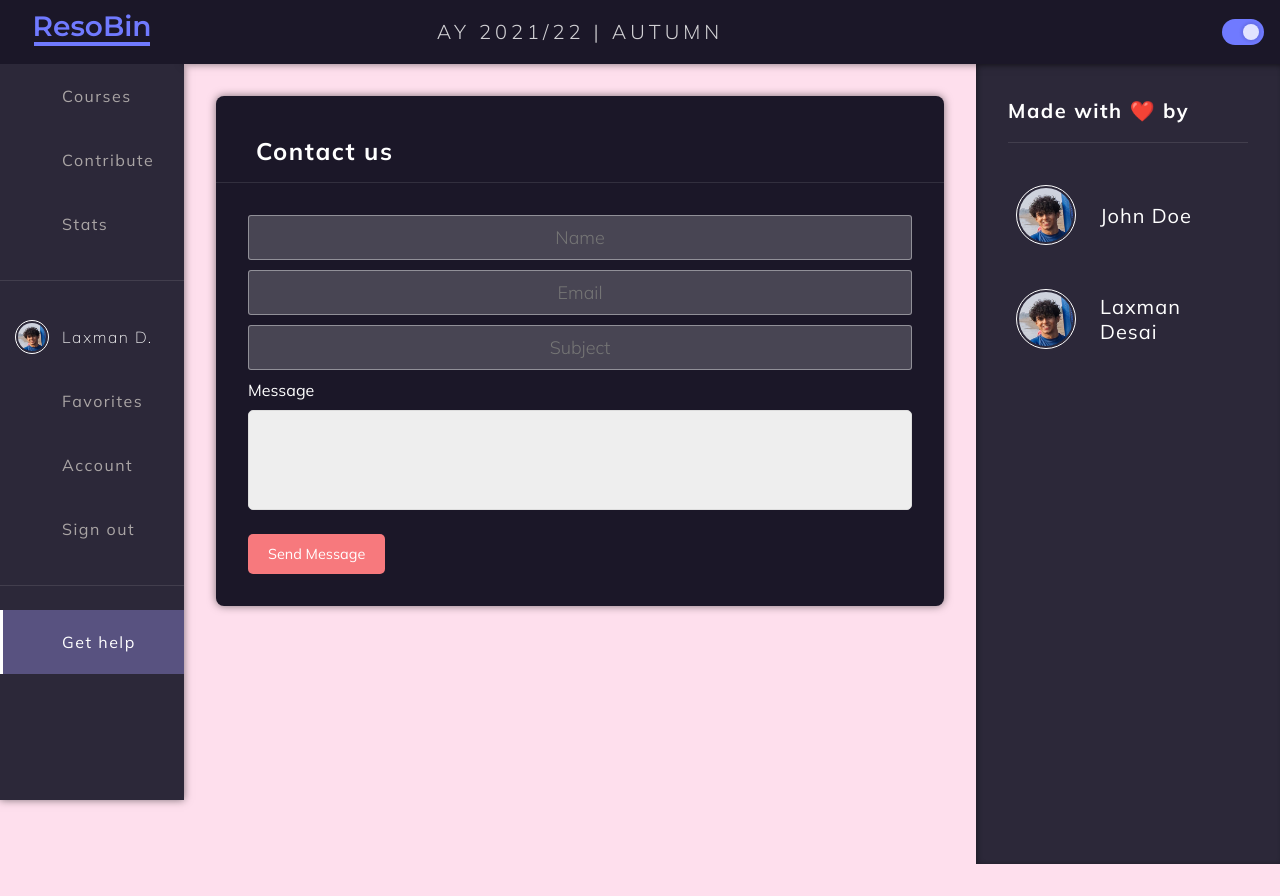
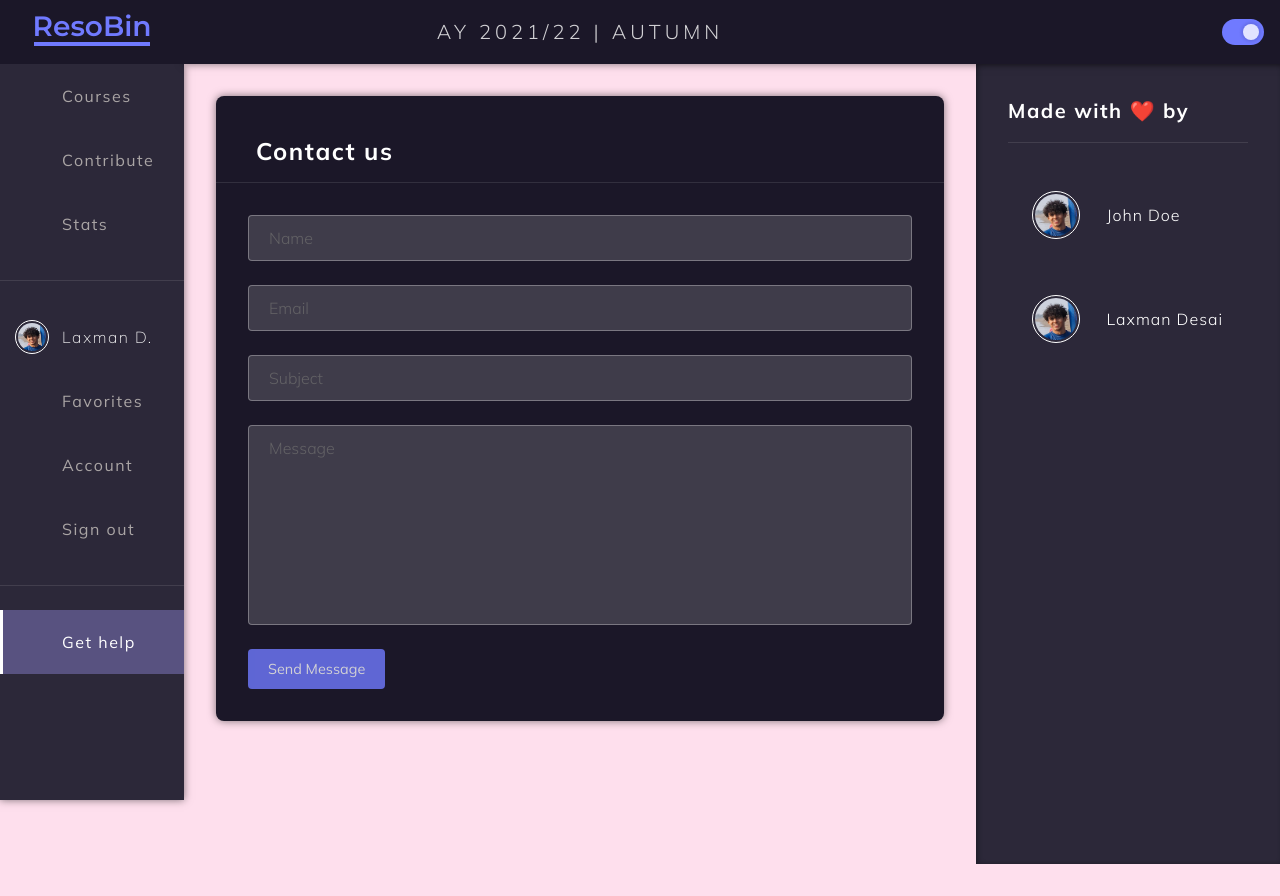
Before and after one commit to DevCom-IITB/ResoBin, a React (Create React App) app: page /contact in a window 1280 px wide. Built offline with nearby package versions, Linux system fonts and the light colour scheme; some icons are missing.

Commit message:
👌 IMPROVE: Improve contact form

```diff
--- a/src/components/contact/Developer.jsx
+++ b/src/components/contact/Developer.jsx
@@ -5,7 +5,7 @@ const Container = styled.a`
   height: 6rem;
   width: 100%;
   margin: 0.5rem 0;
-  padding: 1rem 0.5rem;
+  padding: 1rem 1.5rem;
 
   display: flex;
   flex-direction: row;
@@ -41,8 +41,8 @@ const TitleContainer = styled.div`
 `
 
 const Title = styled.h4`
-  font-weight: 400;
-  font-size: 1.25rem;
+  font-weight: 300;
+  font-size: 1rem;
   color: ${({ theme }) => theme.textColor};
   overflow: hidden;
   letter-spacing: 1px;
@@ -52,7 +52,7 @@ const Developer = ({ name, img, href, switchOrder }) => {
   return (
     <Container href={href}>
       <IconContainer>
-        <ProfileImg src={img} size="60px" />
+        <ProfileImg src={img} size="3rem" />
       </IconContainer>
       <TitleContainer>
         <Title>{name}</Title>
--- a/src/components/contact/ContactForm.jsx
+++ b/src/components/contact/form/ContactForm.jsx
@@ -1,6 +1,6 @@
 import styled from 'styled-components'
 import Divider from 'components/shared/Divider'
-import { FormBody } from 'components/contact'
+import FormBody from 'components/contact/form/FormBody'
 
 const Container = styled.div`
   display: flex;
--- a/src/components/contact/form/FormBody.jsx
+++ b/src/components/contact/form/FormBody.jsx
@@ -4,7 +4,7 @@ import {
   StyledInput,
   StyledTextArea,
   StyledButton,
-} from 'components/contact/form/Input'
+} from 'components/contact/form/FormElements'
 
 const initalState = {
   name: '',
@@ -15,10 +15,7 @@ const initalState = {
 
 const ContainerForm = styled.form`
   margin: 2rem;
-`
-
-const Label = styled.div`
-
+  appearance: none;
 `
 
 const FormBody = () => {
@@ -34,16 +31,15 @@ const FormBody = () => {
     <ContainerForm>
       <StyledInput placeholder="Name" type="text" />
       <StyledInput placeholder="Email" type="email" />
-      <StyledInput placeholder="Subject" type="text" />
+      <StyledInput placeholder="Subject" type="text" height="2rem" />
 
-      <Label htmlFor="message">Message</Label>
       <StyledTextArea
-        name="message"
+        placeholder="Message"
         value={state.message}
         onChange={handleInput}
       />
 
-      <StyledButton type="submit" disabled="true">
+      <StyledButton type="submit">
         Send Message
       </StyledButton>
     </ContainerForm>
--- /dev/null
+++ b/src/components/contact/form/FormElements.jsx
@@ -0,0 +1,65 @@
+import styled, { css } from "styled-components";
+import HEX2RGBA from 'helpers/HEX2RGBA'
+
+const sharedStyles = css`
+  display: block;
+  width: 100%;
+  padding: 0.75rem 1.25rem;
+  margin: 0 auto 1.5rem auto;
+
+  outline: 0;
+  border: 1px solid ${({ theme }) => HEX2RGBA(theme.textColor, 40)};
+  border-radius: 0.25rem;
+  background-color: ${({ theme }) => HEX2RGBA(theme.textColor, 20)};
+  box-sizing: border-box;
+
+  color: ${({ theme }) => theme.activeMenu};
+  font-size: 1rem;
+  font-weight: 300;
+  transition-duration: 0.25s;
+  opacity: 80%;
+
+  &:hover {
+    opacity: 100%;
+  }
+
+  &:focus {
+    background-color: white;
+    opacity: 100%;
+    color: ${({ theme }) => theme.logo};
+  }
+`
+
+const StyledInput = styled.input`
+  ${sharedStyles}
+`
+
+const StyledTextArea = styled.textarea`
+  min-height: 200px;
+  resize: none;
+  ${sharedStyles}
+`
+
+const StyledButton = styled.button`
+  display: block;
+  background-color: ${({ theme }) => theme.logo};
+  color: #fff;
+  font-size: 0.9rem;
+  border: 0;
+  border-radius: 0.25rem;
+  height: 40px;
+  padding: 0 20px;
+  cursor: pointer;
+  box-sizing: border-box;
+  opacity: 80%;
+
+  &:hover {
+    opacity: 100%;
+  }
+
+  &:active {
+    opacity: 100%;
+    box-shadow: inset 0 0 5px ${HEX2RGBA("#000", 40)};
+  }
+`
+export { StyledInput, StyledTextArea, StyledButton }
--- a/src/components/contact/form/Input.jsx
+++ /dev/null
@@ -1,65 +0,0 @@
-import styled, { css } from "styled-components";
-import HEX2RGBA from 'helpers/HEX2RGBA'
-
-const sharedStyles = css`
-  background-color: #eee;
-  height: 40px;
-  border-radius: 5px;
-  border: 1px solid #ddd;
-  margin: 10px 0 20px 0;
-  padding: 2rem;
-  box-sizing: border-box;
-`
-
-const StyledInput = styled.input`
-  display: block;
-  appearance: none;
-  outline: 0;
-  border: 1px solid ${HEX2RGBA('#ffffff', 40)};
-  background-color: ${HEX2RGBA('#ffffff', 20)};
-  width: 100%;
-
-  border-radius: 3px;
-  padding: 10px 15px;
-  margin: 0 auto 10px auto;
-  display: block;
-  text-align: center;
-  font-size: 18px;
-
-  color: #ffffffb7;
-
-  transition-duration: 0.25s;
-  font-weight: 300;
-
-  &:hover {
-    background-color: ${HEX2RGBA('#ffffff', 30)};
-  }
-
-  &:focus {
-    background-color: white;
-    color: ${({ theme }) => theme.secondary};
-  }
-`
-
-const StyledTextArea = styled.textarea`
-  background-color: #eee;
-  width: 100%;
-  min-height: 100px;
-  resize: none;
-
-  ${sharedStyles}
-`
-
-const StyledButton = styled.button`
-  display: block;
-  background-color: #f7797d;
-  color: #fff;
-  font-size: 0.9rem;
-  border: 0;
-  border-radius: 5px;
-  height: 40px;
-  padding: 0 20px;
-  cursor: pointer;
-  box-sizing: border-box;
-`
-export { StyledInput, StyledTextArea, StyledButton }
--- a/src/components/contact/index.jsx
+++ b/src/components/contact/index.jsx
@@ -1,4 +1,3 @@
 export { default as Developer } from 'components/contact/Developer'
 export { default as DeveloperList } from 'components/contact/DeveloperList'
-export { default as ContactForm } from 'components/contact/ContactForm'
-export { default as FormBody } from 'components/contact/form/FormBody'
+export { default as ContactForm } from 'components/contact/form/ContactForm'
--- a/src/index.jsx
+++ b/src/index.jsx
@@ -3,8 +3,6 @@ import ReactDOM from 'react-dom'
 import './index.css'
 import App from './App'
 import { ThemeContextProvider } from 'context/ThemeContext'
-
-import AppTemp from '.temp/Form.jsx'
 
 const StrictApp = () => (
   <React.StrictMode>
```
